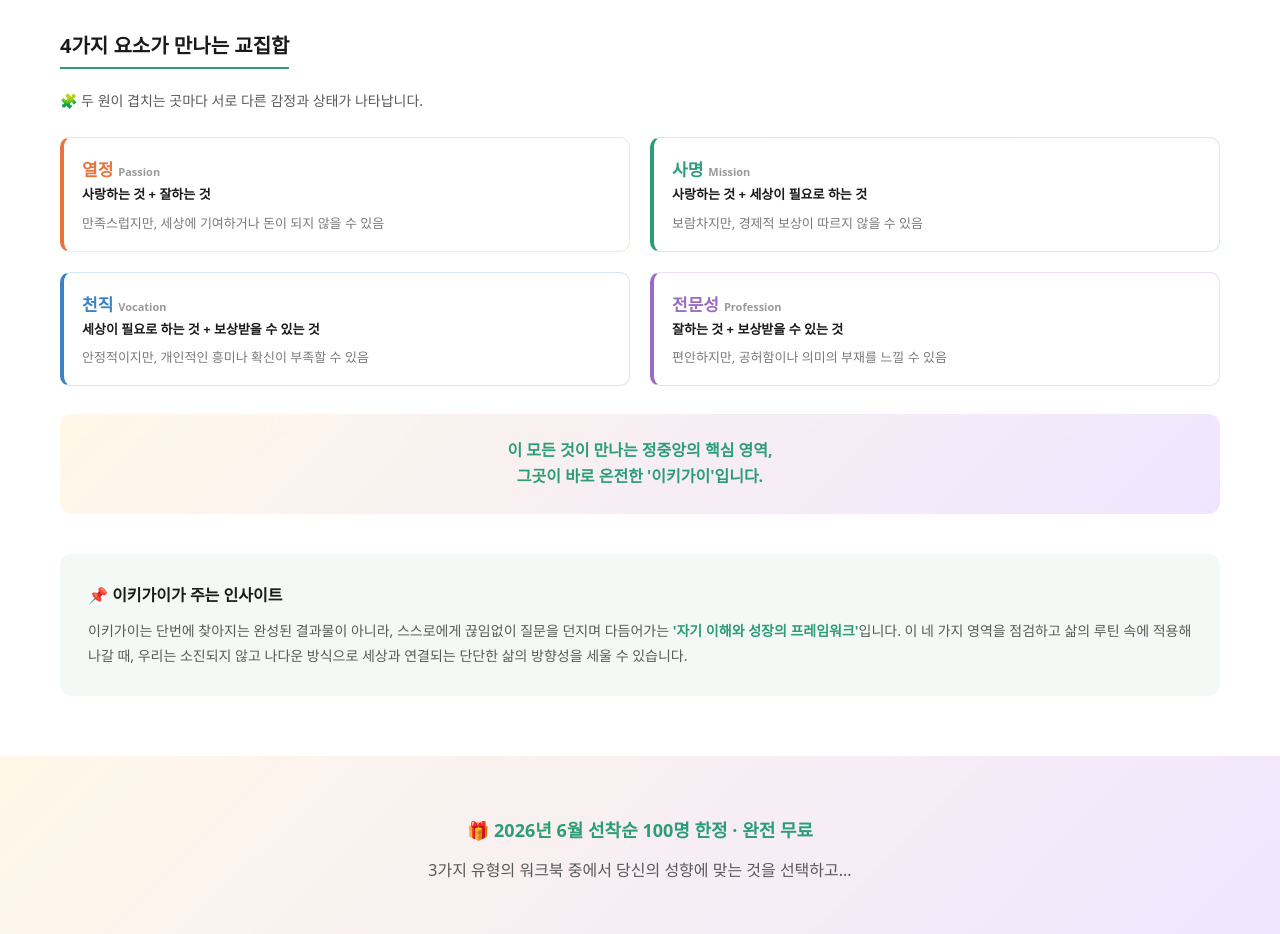
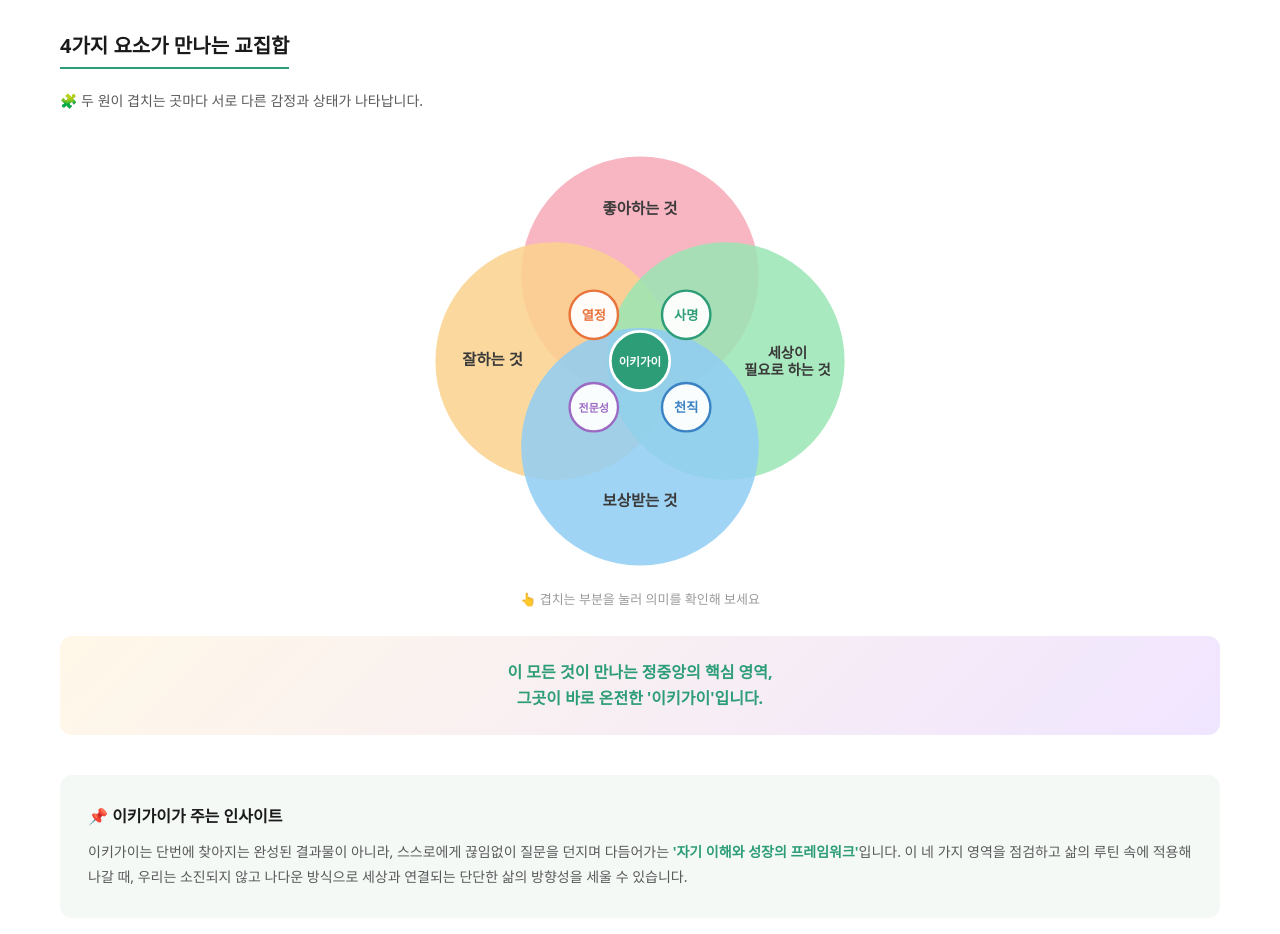
Before and after one commit to hwajeongup-hj/ikigai-landing, a React (Vite) app: page / in a window 1280 px wide. Shown: the part 1340-2274 px from the top of the page. Built offline with nearby package versions, Linux system fonts and the light colour scheme.

Commit message:
Replace overlap text cards with interactive Venn diagram
Co-Authored-By: Claude Opus 4.8 (1M context) <noreply@anthropic.com>

```diff
--- a/src/IkigaiLanding.jsx
+++ b/src/IkigaiLanding.jsx
@@ -21,6 +21,114 @@ const ClockIcon = () => {
     </svg>
   );
 };
+
+// 인터랙티브 이키가이 벤다이어그램 — 겹치는 부분/정중앙을 누르면 설명 팝업이 뜬다
+const VENN_REGIONS = {
+  passion:    { term: '열정',   en: 'Passion',    formula: '좋아하는 것 + 잘하는 것',                note: '만족스럽지만, 세상에 기여하거나 돈이 되지 않을 수 있어요.', color: '#E8743B', x: 158, y: 158 },
+  mission:    { term: '사명',   en: 'Mission',    formula: '좋아하는 것 + 세상이 필요로 하는 것',     note: '보람차지만, 경제적 보상이 따르지 않을 수 있어요.',         color: '#2D9D78', x: 242, y: 158 },
+  vocation:   { term: '천직',   en: 'Vocation',   formula: '세상이 필요로 하는 것 + 보상받을 수 있는 것', note: '안정적이지만, 개인적인 흥미나 확신이 부족할 수 있어요.',   color: '#3B82C4', x: 242, y: 242 },
+  profession: { term: '전문성', en: 'Profession', formula: '잘하는 것 + 보상받을 수 있는 것',          note: '편안하지만, 공허함이나 의미의 부재를 느낄 수 있어요.',     color: '#9B6BC4', x: 158, y: 242 },
+  ikigai:     { term: '이키가이', en: 'IKIGAI',   formula: '네 가지 모두가 겹치는 곳',                note: '내가 사랑하고, 잘하고, 세상이 필요로 하며, 보상도 받을 수 있는 것. 이 모든 것이 만나는 정중앙이 바로 온전한 삶의 이유입니다.', color: '#2D9D78', x: 200, y: 200 },
+};
+
+const VENN_CIRCLES = [
+  { key: 'love',  label: '좋아하는 것',  cx: 200, cy: 122, fill: '#F7A8B8' },
+  { key: 'good',  label: '잘하는 것',    cx: 122, cy: 200, fill: '#FBD38D' },
+  { key: 'needs', label: '필요로 하는 것', cx: 278, cy: 200, fill: '#9AE6B4' },
+  { key: 'paid',  label: '보상받는 것',  cx: 200, cy: 278, fill: '#90CDF4' },
+];
+
+function IkigaiVennDiagram({ isMobile }) {
+  const [selected, setSelected] = useState(null);
+  const sel = selected ? VENN_REGIONS[selected] : null;
+  const pairKeys = ['passion', 'mission', 'vocation', 'profession'];
+
+  return (
+    <div style={{ position: 'relative', maxWidth: '440px', margin: '0 auto' }}>
+      <svg viewBox="0 0 400 400" style={{ width: '100%', height: 'auto', display: 'block' }}>
+        <g style={{ mixBlendMode: 'multiply' }}>
+          {VENN_CIRCLES.map((c) => (
+            <circle key={c.key} cx={c.cx} cy={c.cy} r="108" fill={c.fill} fillOpacity="0.85" />
+          ))}
+        </g>
+
+        {/* 바깥 개념 라벨 */}
+        <text x="200" y="66" textAnchor="middle" fontSize="14" fontWeight="700" fill="#3A3A3A">좋아하는 것</text>
+        <text x="66" y="204" textAnchor="middle" fontSize="14" fontWeight="700" fill="#3A3A3A">잘하는 것</text>
+        <text x="334" y="197" textAnchor="middle" fontSize="13" fontWeight="700" fill="#3A3A3A">세상이</text>
+        <text x="334" y="213" textAnchor="middle" fontSize="13" fontWeight="700" fill="#3A3A3A">필요로 하는 것</text>
+        <text x="200" y="332" textAnchor="middle" fontSize="14" fontWeight="700" fill="#3A3A3A">보상받는 것</text>
+
+        {/* 겹치는 부분 (클릭) */}
+        {pairKeys.map((key) => {
+          const r = VENN_REGIONS[key];
+          const isSel = selected === key;
+          return (
+            <g key={key} onClick={() => setSelected(key)} style={{ cursor: 'pointer' }}>
+              <circle cx={r.x} cy={r.y} r={isSel ? 25 : 22} fill="#FFFFFF" fillOpacity="0.95" stroke={r.color} strokeWidth={isSel ? 3 : 2.2} />
+              <text x={r.x} y={r.y} textAnchor="middle" dominantBaseline="central" fontSize={r.term.length > 2 ? 10 : 12} fontWeight="800" fill={r.color}>{r.term}</text>
+            </g>
+          );
+        })}
+
+        {/* 정중앙 이키가이 (클릭) */}
+        <g onClick={() => setSelected('ikigai')} style={{ cursor: 'pointer' }}>
+          <circle cx="200" cy="200" r={selected === 'ikigai' ? 30 : 27} fill="#2D9D78" stroke="#FFFFFF" strokeWidth="2.5" />
+          <text x="200" y="200" textAnchor="middle" dominantBaseline="central" fontSize="10.5" fontWeight="800" fill="#FFFFFF">이키가이</text>
+        </g>
+      </svg>
+
+      <p style={{ textAlign: 'center', fontSize: '13px', color: '#9A9A9A', margin: '8px 0 0 0' }}>
+        👆 겹치는 부분을 눌러 의미를 확인해 보세요
+      </p>
+
+      {sel && (
+        <div
+          onClick={() => setSelected(null)}
+          style={{
+            position: 'absolute',
+            inset: 0,
+            background: 'rgba(0, 0, 0, 0.35)',
+            display: 'flex',
+            alignItems: 'center',
+            justifyContent: 'center',
+            borderRadius: '12px',
+            padding: '16px',
+          }}
+        >
+          <div
+            onClick={(e) => e.stopPropagation()}
+            style={{
+              background: 'white',
+              borderRadius: '14px',
+              padding: isMobile ? '18px' : '22px',
+              maxWidth: '300px',
+              width: '100%',
+              boxShadow: '0 12px 40px rgba(0, 0, 0, 0.22)',
+              borderTop: `4px solid ${sel.color}`,
+            }}
+          >
+            <div style={{ display: 'flex', justifyContent: 'space-between', alignItems: 'flex-start' }}>
+              <div>
+                <span style={{ fontWeight: '800', fontSize: '20px', color: sel.color }}>{sel.term}</span>
+                <span style={{ fontSize: '12px', color: '#9A9A9A', marginLeft: '6px', fontWeight: '600' }}>{sel.en}</span>
+              </div>
+              <button
+                onClick={() => setSelected(null)}
+                aria-label="닫기"
+                style={{ border: 'none', background: 'none', fontSize: '22px', cursor: 'pointer', color: '#9A9A9A', lineHeight: 1, padding: 0 }}
+              >
+                ×
+              </button>
+            </div>
+            <p style={{ margin: '10px 0 8px 0', fontSize: '14px', fontWeight: '700', color: '#1A1A1A' }}>{sel.formula}</p>
+            <p style={{ margin: 0, fontSize: '13.5px', color: '#5A5A5A', lineHeight: '1.65' }}>{sel.note}</p>
+          </div>
+        </div>
+      )}
+    </div>
+  );
+}
 
 export default function IkigaiLanding() {
   const [email, setEmail] = useState('');
@@ -101,14 +209,6 @@ export default function IkigaiLanding() {
         '지속 가능한 삶을 유지하게 해주는 현실적인 수단은 무엇인가?',
       ],
     },
-  ];
-
-  // 4가지 요소가 만나는 교집합
-  const ikigaiOverlaps = [
-    { term: '열정', en: 'Passion', formula: '사랑하는 것 + 잘하는 것', note: '만족스럽지만, 세상에 기여하거나 돈이 되지 않을 수 있음', color: '#E8743B' },
-    { term: '사명', en: 'Mission', formula: '사랑하는 것 + 세상이 필요로 하는 것', note: '보람차지만, 경제적 보상이 따르지 않을 수 있음', color: '#2D9D78' },
-    { term: '천직', en: 'Vocation', formula: '세상이 필요로 하는 것 + 보상받을 수 있는 것', note: '안정적이지만, 개인적인 흥미나 확신이 부족할 수 있음', color: '#3B82C4' },
-    { term: '전문성', en: 'Profession', formula: '잘하는 것 + 보상받을 수 있는 것', note: '편안하지만, 공허함이나 의미의 부재를 느낄 수 있음', color: '#9B6BC4' },
   ];
 
   return (
@@ -301,25 +401,8 @@ export default function IkigaiLanding() {
           🧩 두 원이 겹치는 곳마다 서로 다른 감정과 상태가 나타납니다.
         </p>
 
-        <div style={{ display: 'flex', flexWrap: 'wrap', gap: isMobile ? '12px' : '20px', margin: '24px 0 28px 0' }}>
-          {ikigaiOverlaps.map((o) => (
-            <div key={o.term} style={{
-              width: isMobile ? 'calc(50% - 6px)' : 'calc(50% - 10px)',
-              boxSizing: 'border-box',
-              background: 'white',
-              border: `1px solid ${o.color}33`,
-              borderLeft: `4px solid ${o.color}`,
-              borderRadius: '10px',
-              padding: isMobile ? '14px' : '18px',
-            }}>
-              <p style={{ margin: '0 0 4px 0' }}>
-                <span style={{ fontWeight: '800', fontSize: isMobile ? '15px' : '17px', color: o.color }}>{o.term}</span>
-                <span style={{ fontSize: '11px', color: '#9A9A9A', marginLeft: '5px', fontWeight: '600' }}>{o.en}</span>
-              </p>
-              <p style={{ margin: '0 0 8px 0', fontSize: isMobile ? '12.5px' : '13px', fontWeight: '600', color: '#1A1A1A', lineHeight: '1.5' }}>{o.formula}</p>
-              <p style={{ margin: 0, fontSize: isMobile ? '12px' : '13px', color: '#7A7A7A', lineHeight: '1.55' }}>{o.note}</p>
-            </div>
-          ))}
+        <div style={{ margin: '28px 0' }}>
+          <IkigaiVennDiagram isMobile={isMobile} />
         </div>
 
         <div style={{
```
